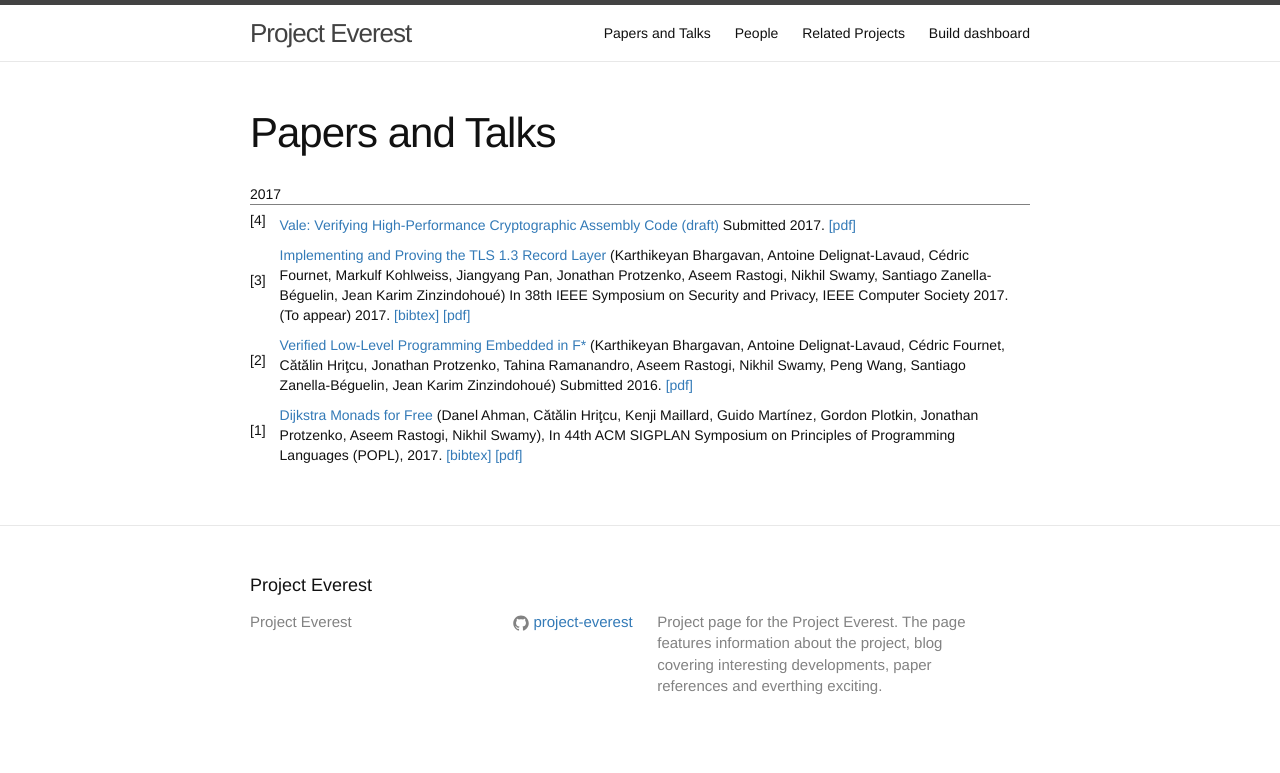
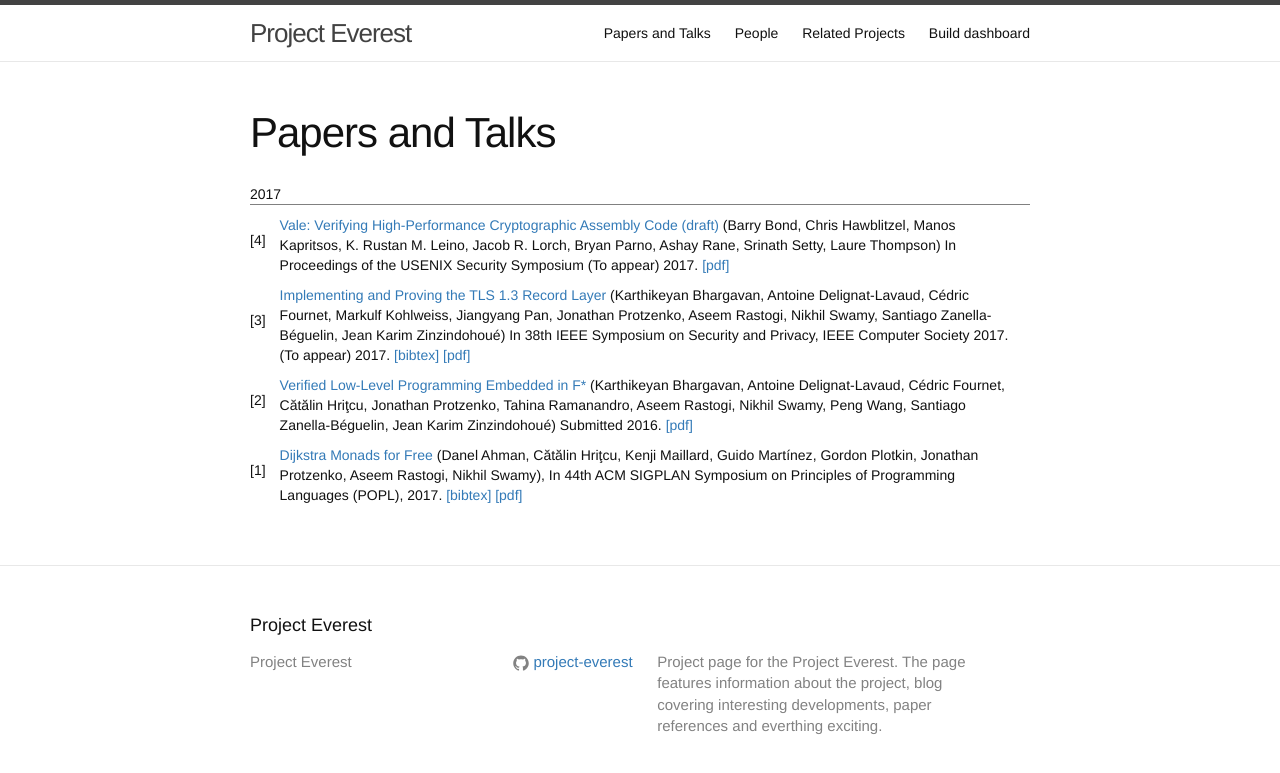
Before and after one commit to project-everest/project-everest.github.io, a Jekyll site: the page built from papers.md, in a window 1280 px wide. Shown: the top 773 px of the page. Built offline with Jekyll 4.4.1, drawn with Linux system fonts in a browser that asks for light colours.

Commit message:
Add author list and conference info

```diff
--- a/papers.md
+++ b/papers.md
@@ -13,8 +13,17 @@ permalink: /papers/
   <td class="bibitem">
     <span itemscope="" itemtype="http://schema.org/ScholarlyArticle"> <a href="/assets/vale2017.pdf">
       <span class="bibtitle" itemprop="name">Vale: Verifying High-Performance Cryptographic Assembly Code (draft)</span></a>
+      (<span class="bibauthor"><span itemprop="author" itemtype="http://schema.org/Person">Barry Bond</span>,
+<span itemprop="author" itemtype="http://schema.org/Person">Chris Hawblitzel</span>,
+<span itemprop="author" itemtype="http://schema.org/Person">Manos Kapritsos</span>,
+<span itemprop="author" itemtype="http://schema.org/Person">K. Rustan M. Leino</span>,
+<span itemprop="author" itemtype="http://schema.org/Person">Jacob R. Lorch</span>,
+<span itemprop="author" itemtype="http://schema.org/Person">Bryan Parno</span>,
+<span itemprop="author" itemtype="http://schema.org/Person">Ashay Rane</span>,
+<span itemprop="author" itemtype="http://schema.org/Person">Srinath Setty</span>,
+<span itemprop="author" itemtype="http://schema.org/Person">Laure Thompson</span></span>)
       <span class="bibbooktitle">
-        <span itemprop="isPartOf">Submitted</span>
+        <span itemprop="isPartOf">In Proceedings of the USENIX Security Symposium (To appear)</span>
       </span>
       <span itemprop="datePublished">2017</span>.
     </span>
```
